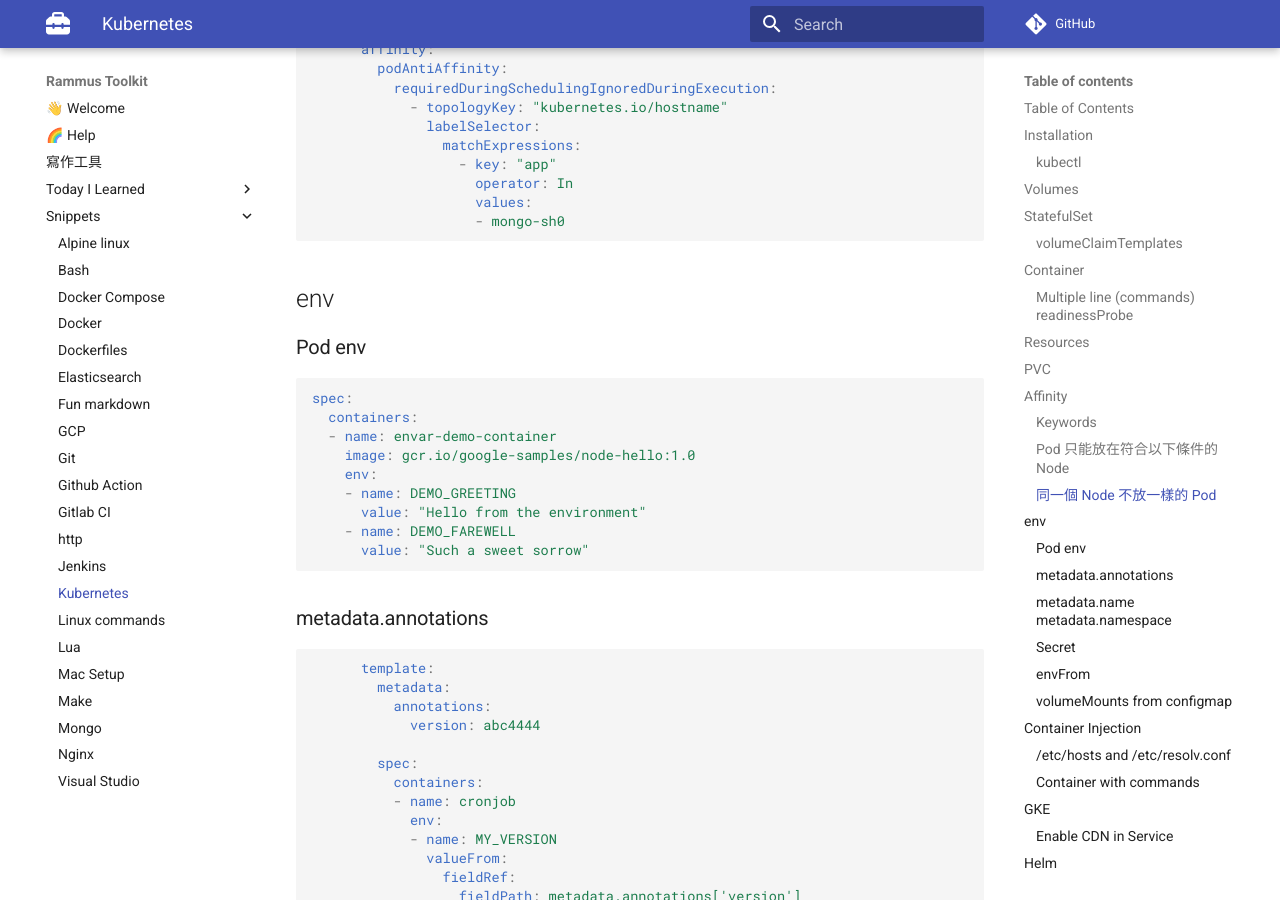
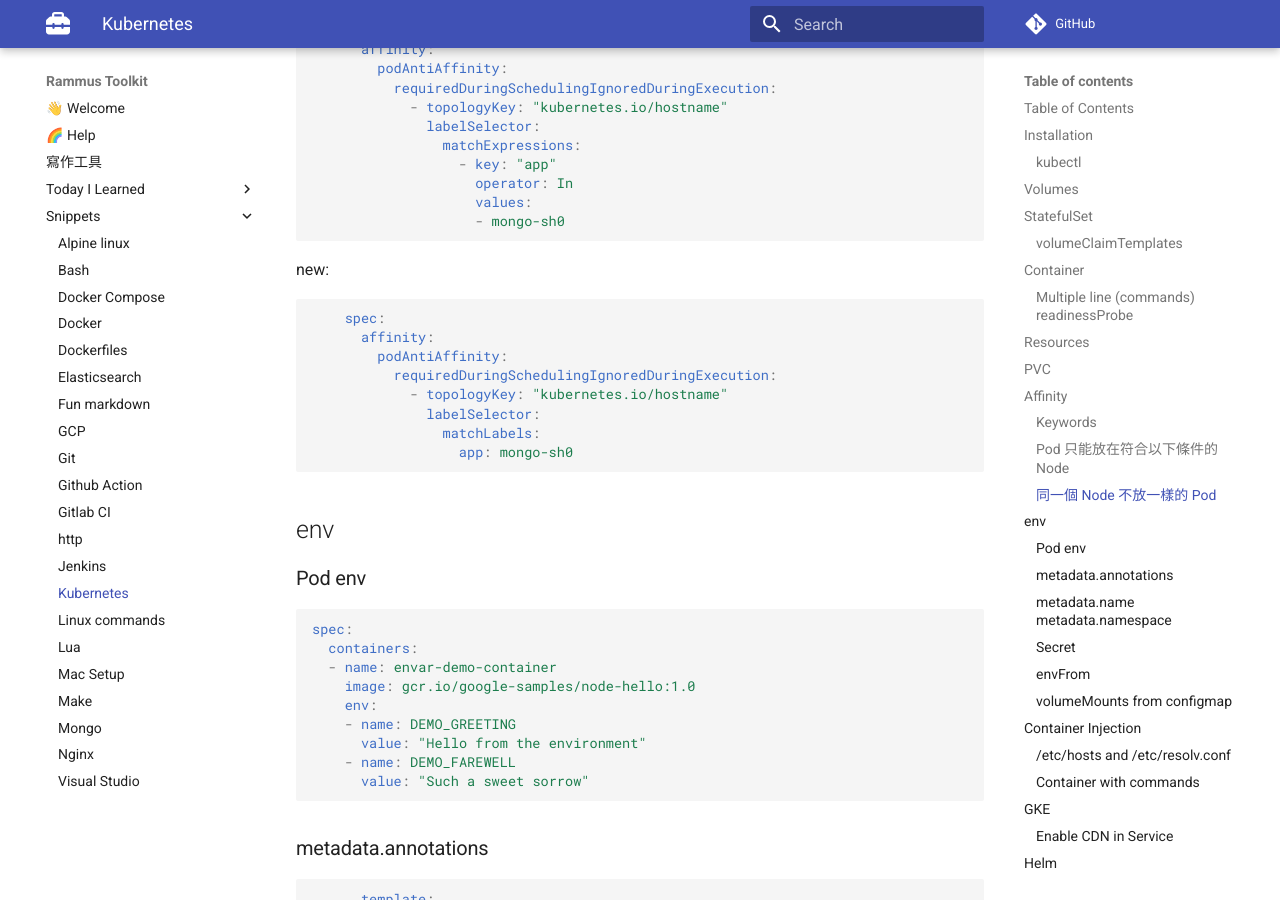
Before and after one commit to RammusXu/toolkit, an MkDocs documentation site: the page built from docs/snippets/kubernetes.md, in a window 1280 px wide and 900 px high, scrolled down 4643 px. Built offline with MkDocs 1.6.1 and Material for MkDocs 9.7.7, drawn with Linux system fonts in a browser that asks for light colours; comment, search, counter and statistics services are not loaded.

Commit message:
Add new podAntiAffinity

````diff
--- a/docs/snippets/kubernetes.md
+++ b/docs/snippets/kubernetes.md
@@ -217,6 +217,18 @@
                     operator: In
                     values:
                     - mongo-sh0
+```
+
+new:
+```yaml
+    spec:
+      affinity:
+        podAntiAffinity:
+          requiredDuringSchedulingIgnoredDuringExecution:
+            - topologyKey: "kubernetes.io/hostname"
+              labelSelector:
+                matchLabels:
+                  app: mongo-sh0
 ```
 
 
````
